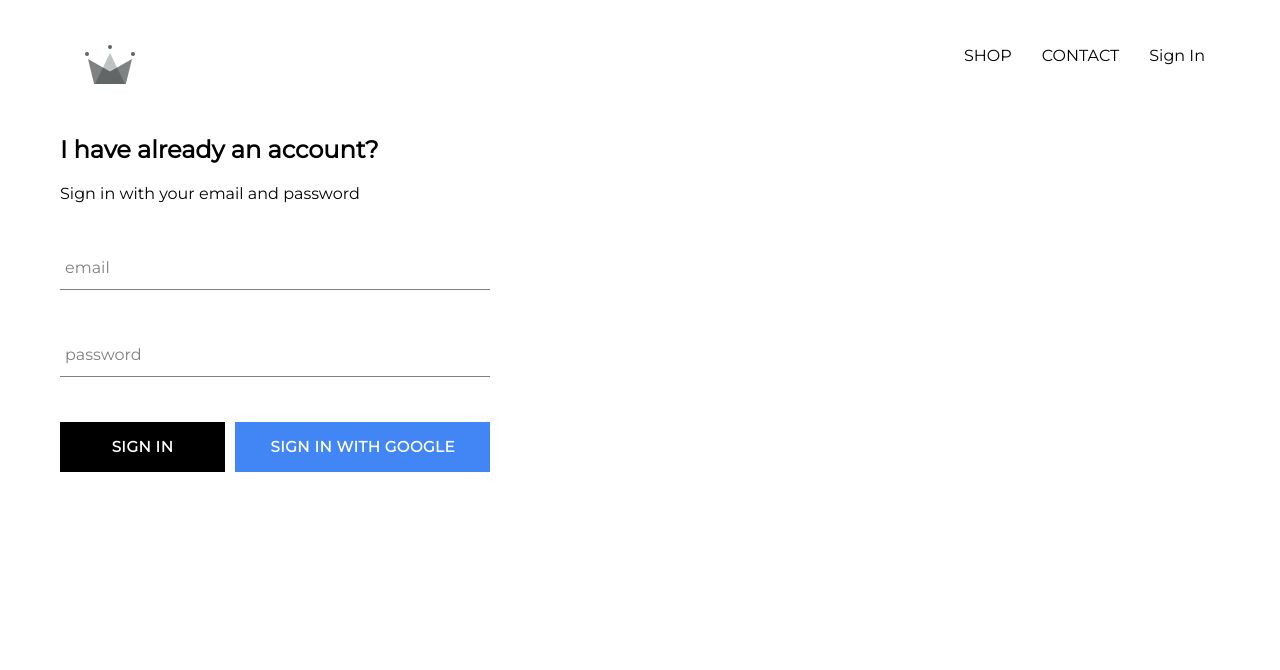
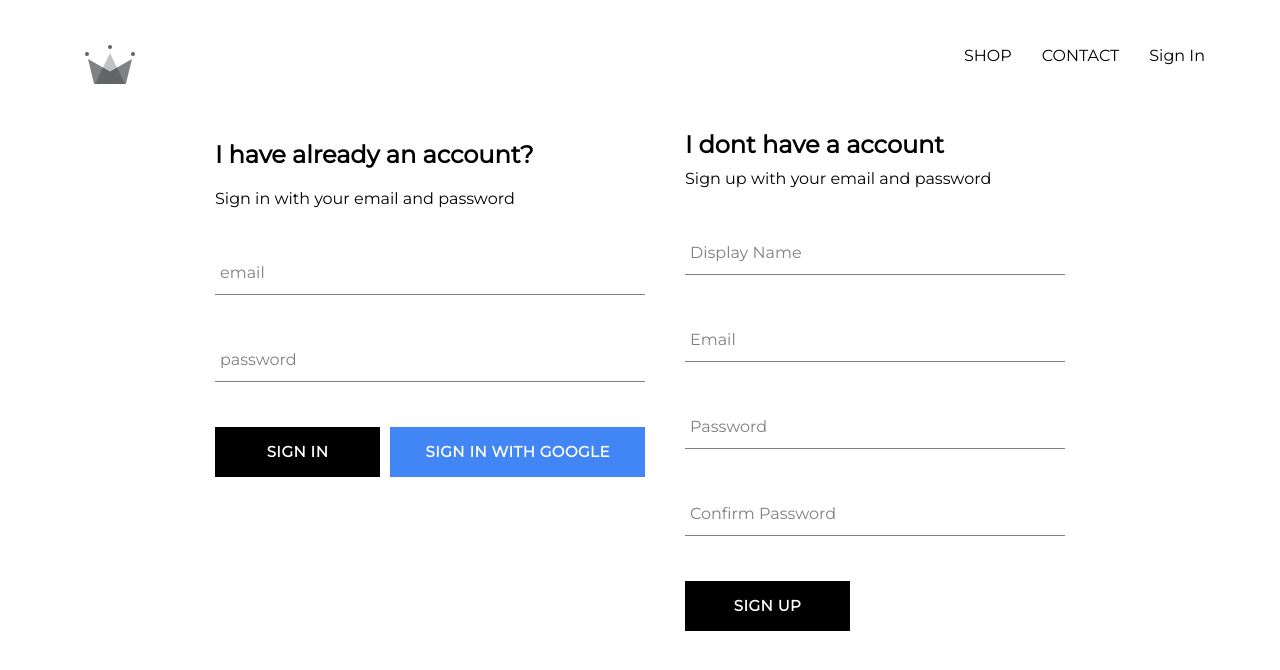
Before and after one commit to HiltonJS/banjoo, a React (Create React App) app: page /signin in a window 1280 px wide. Shown: the top 670 px of the page. Built offline with nearby package versions, Linux system fonts and the light colour scheme; no server answers.

Commit message:
added the sign up

```diff
--- a/src/App.js
+++ b/src/App.js
@@ -5,7 +5,7 @@
 import ShopPage from './pages/shop/shop.component';
 import Header from './components/header/header.component.jsx';
 import SignInSignUpPage from './pages/sign-in-and-sign-up/sign-in-and-sign-up.component';
-import {auth} from './firebase/firebase.utils';
+import {auth,createUserProfileDocument } from './firebase/firebase.utils';
 
 
 class App extends React.Component {
@@ -20,11 +20,28 @@
   unsubscribeFromAuth=null;
   componentDidMount(){
 
-   this.unsubscribeFromAuth = auth.onAuthStateChanged(user =>{
-      this.setState({currentUser:user});
+   this.unsubscribeFromAuth = auth.onAuthStateChanged(async userAuth =>{
+     if(userAuth){
 
-      console.log(user);
-    } )
+      const userRef = await createUserProfileDocument(userAuth);
+
+      userRef.onSnapshot(snapShot =>{
+       this.setState({
+
+          currentUser:{
+            id:snapShot.id,
+            ...snapShot.data()
+          }
+       });
+
+       console.log(this.state);
+      });
+     }
+
+     this.setState({currentUser: userAuth});
+
+
+    } );
   }
   componentWillUumount(){
     this.unsubscribeFromAuth();
--- a/src/components/form-input/form-input.component.jsx
+++ b/src/components/form-input/form-input.component.jsx
@@ -8,10 +8,8 @@
         <input className='form-input' onChange={handleChange} {...otherProps} />
         {
             label ?
-           (<label className={`${otherProps.value.length ? 'shrink' :''} form-input-label`} >
-            {
-                label
-            }
+           (<label className={`${otherProps.value.length ? 'shrink' :''} form-input-label`}>
+            {label}
             </label>)
             : null
         }
--- /dev/null
+++ b/src/components/sign-up/sign-up.component.jsx
@@ -0,0 +1,94 @@
+import React from 'react';
+import FormInput from '../form-input/form-input.component';
+import CustomButton from '../custom-button/custom-button.component';
+import {auth, createUserProfileDocument} from '../../firebase/firebase.utils';
+import './sign-up.styles.scss';
+
+class SignUp extends React.Component{
+    constructor(){
+        super();
+
+        this.state={
+            displayName:'',
+            email:'',
+            password:'',
+            confirmPassword:''
+        }
+    }
+    handleSubmit = async event => {
+
+        event.preventDefault();
+
+        const {displayName,email,password,confirmPassword}=this.state;
+
+        if(password !== confirmPassword){
+            alert('password dont match');
+            return;
+        }
+        try{
+            const{user}= await auth.createUserWithEmailAndPassword(email,password);
+             await createUserProfileDocument(user,{displayName});
+
+            this.setState({
+            displayName:'',
+            email:'',
+            password:'',
+            confirmPassword:''
+        });
+        }catch(error){
+            console.error(error);
+
+        }
+
+    };
+    handleChange= event=>{
+        const {name,value}=event.target;
+
+        this.setState({[name]:value});
+
+    };
+
+    render(){
+        const {displayName,email,password,confirmPassword}=this.state;
+        return(
+            <div className='sign-up'>
+                <h2 className='title'>I dont have a account</h2>
+                <span>Sign up with your email and password</span>
+                <form className='sign-up-form' onSubmit={this.handleSubmit}>
+                    <FormInput type='text' name='displayName'
+                    value={displayName}
+                    onChange={this.handleChange}
+                    label='Display Name'
+                    required/>
+
+
+                    <FormInput type='email'
+                    name='email'
+                    value={ email}
+                    onChange={this.handleChange}
+                    label='Email'
+                    required/>
+
+
+                    <FormInput type='password' name='password'
+                    value={password}
+                    onChange={this.handleChange}
+                    label='Password'
+                    required/>
+
+
+                    <FormInput type='password' name='confirmPassword'
+                    value={ confirmPassword}
+                    onChange={this.handleChange}
+                    label='Confirm Password'
+                    required/>
+                    <CustomButton  type='submit'>SIGN UP</CustomButton>
+
+                </form>
+            </div>
+        )
+    }
+
+
+}
+export default SignUp;
--- /dev/null
+++ b/src/components/sign-up/sign-up.styles.scss
@@ -0,0 +1,11 @@
+.sign-up{
+    display: flex;
+    flex-direction:column ;
+    width: 380px;
+
+    .title{
+        margin:10px 0;
+    }
+
+
+}
--- a/src/firebase/firebase.utils.js
+++ b/src/firebase/firebase.utils.js
@@ -13,6 +13,37 @@
     messagingSenderId: "273162104744",
     appId: "1:273162104744:web:3182de98990a4b8391379d",
     measurementId: "G-M7KGCHH6ED"
+  };
+
+  export const createUserProfileDocument = async (userAuth, additionalData) =>{
+
+    if(!userAuth) return;
+
+    const userRef =firestore.doc(`users/${userAuth.uid}`);
+    const snapShot= await userRef.get();
+
+    if(!snapShot.exists){
+
+      const{displayName, email}=userAuth;
+      const createAt=new Date();
+
+      try{
+
+        await userRef.set({
+            displayName,
+            email,
+            createAt,
+            ...additionalData
+
+        })
+
+      }catch(error){
+
+        console.log('error creating user', error.message);
+      }
+
+    }
+    return userRef;
   }
 
   firebase.initializeApp(config);
--- a/src/pages/sign-in-and-sign-up/sign-in-and-sign-up.component.jsx
+++ b/src/pages/sign-in-and-sign-up/sign-in-and-sign-up.component.jsx
@@ -1,11 +1,13 @@
 import React from 'react';
 import './sign-in-and-sign-up.styles.scss';
 import SignIn from '../../components/sign-in/sign-in.component';
+import SignUp from '../../components/sign-up/sign-up.component';
 
 const SignInSignUpPage = ()=>(
 
     <div className='sign-in-and-sign-up' >
       <SignIn/>
+      <SignUp/>
     </div>
 );
 export default SignInSignUpPage;
--- a/src/pages/sign-in-and-sign-up/sign-in-and-sign-up.styles.scss
+++ b/src/pages/sign-in-and-sign-up/sign-in-and-sign-up.styles.scss
@@ -0,0 +1,6 @@
+.sign-in-and-sign-up{
+    width:850px;
+    display: flex;
+    justify-content: space-between;
+    margin:30px auto;
+}
```
